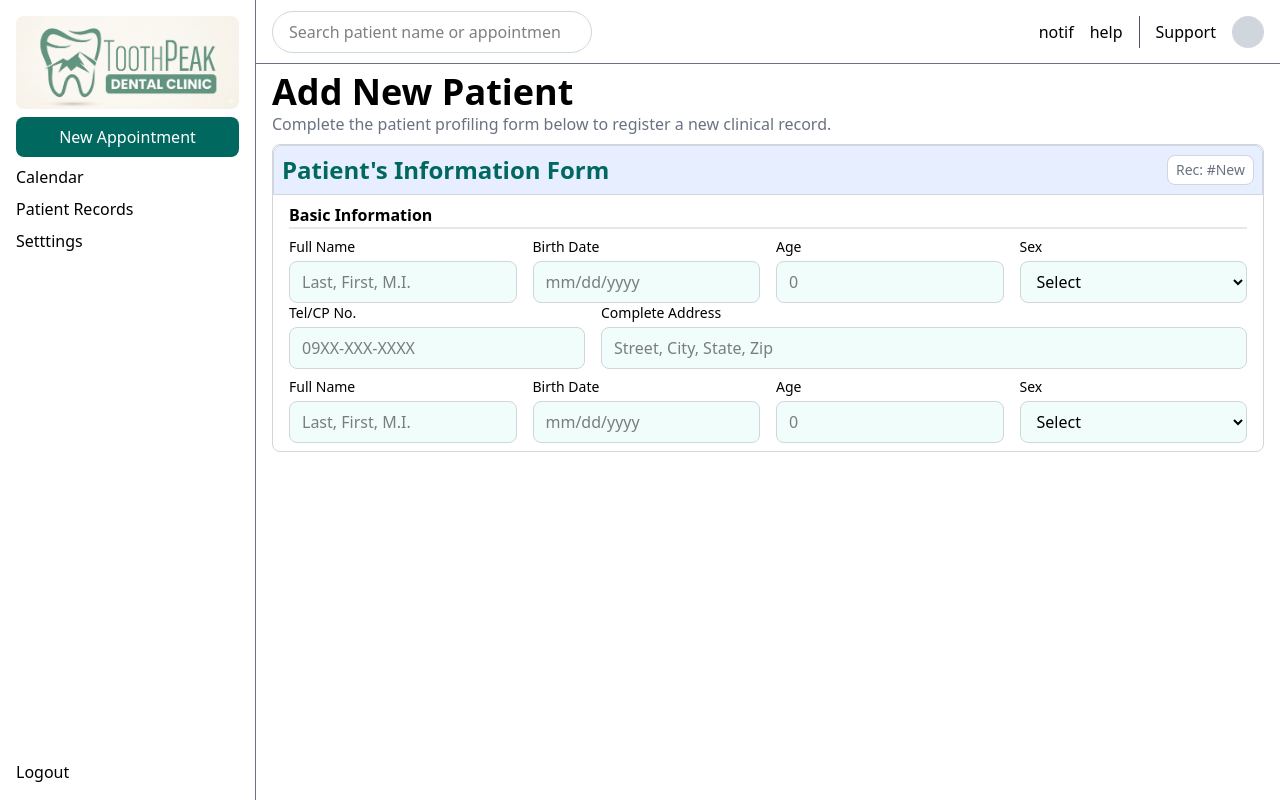
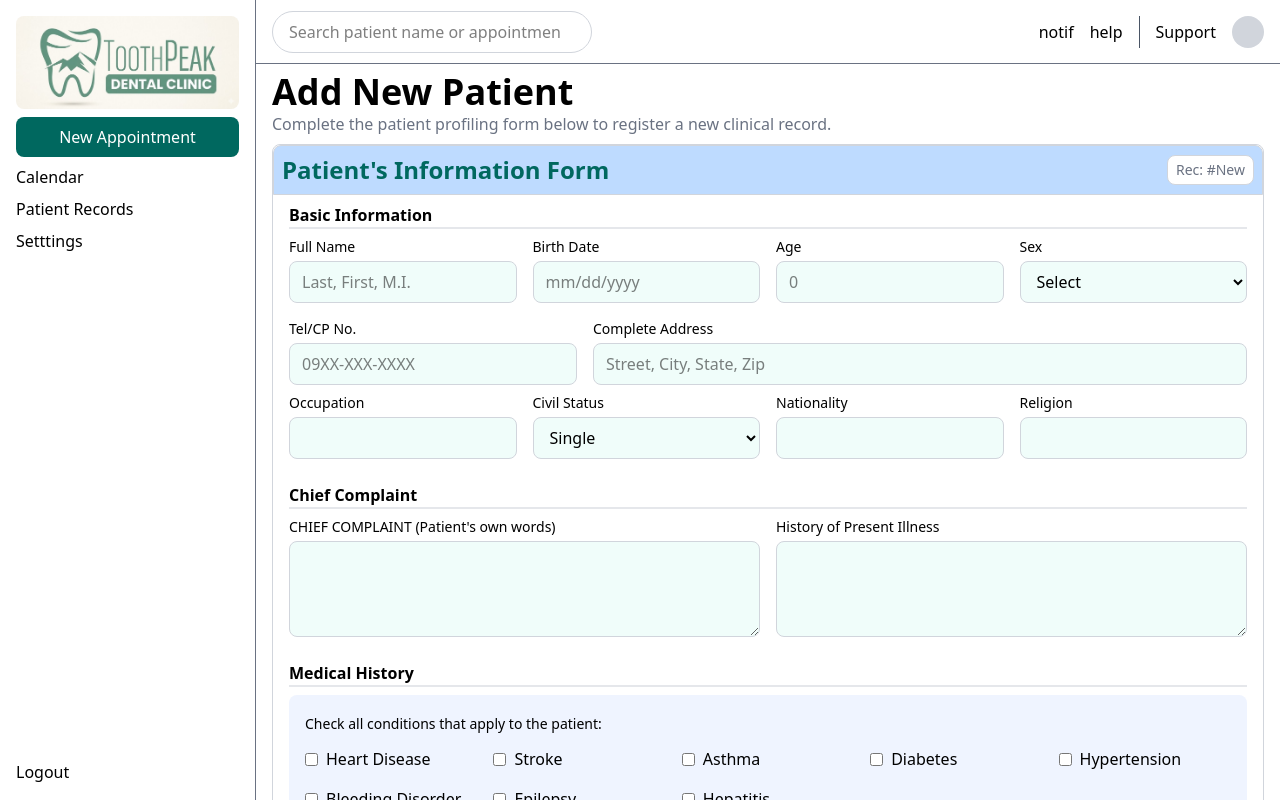
Before and after one commit to jazz212/3D_Dental_System, a Next.js app: page /dashboard/addpatient in a window 1280 px wide. Built offline with nearby package versions, Linux system fonts and the light colour scheme.

Commit message:
medical history checkbox and occupation line fix

```diff
--- a/app/components/AddPatient.js
+++ b/app/components/AddPatient.js
@@ -10,7 +10,7 @@ export default function AddPatient() {
           </p>
         </div>
         <div className="border w-full border-gray-300 overflow-hidden mt-2 rounded-lg">
-          <div className="bg-[#E6EEFF] flex items-center justify-between border  border-gray-300 p-2 rounded-t-lg">
+          <div className="bg-blue-200 flex items-center justify-between border border-gray-300 p-2 rounded-t-lg">
             <h1 className="text-[#00685F] text-2xl font-bold">
               Patient's Information Form
             </h1>
@@ -18,16 +18,17 @@ export default function AddPatient() {
               Rec: #New
             </span>
           </div>
+
           <div className="p-2 mx-2">
             <div className="font-bold">Basic Information</div>
-            <hr className="border border-gray-200"></hr>
+            <hr className="border border-gray-200" />
             <div className="grid grid-cols-4 mt-2 gap-4">
               <div className="flex flex-col gap-1">
                 <label className="text-sm">Full Name</label>
                 <input
                   type="text"
                   placeholder="Last, First, M.I."
-                  className="bg-[#F0FDFA] border border-gray-300 rounded-lg px-3 py-2 w-full"
+                  className="bg-[#F0FDFA] border border-gray-300 rounded-lg px-3 py-2 w-full outline-none focus:border-[#00685F]"
                 />
               </div>
               <div className="flex flex-col gap-1">
@@ -35,7 +36,7 @@ export default function AddPatient() {
                 <input
                   type="text"
                   placeholder="mm/dd/yyyy"
-                  className="bg-[#F0FDFA] border border-gray-300 rounded-lg px-3 py-2 w-full"
+                  className="bg-[#F0FDFA] border border-gray-300 rounded-lg px-3 py-2 w-full outline-none focus:border-[#00685F]"
                 />
               </div>
               <div className="flex flex-col gap-1">
@@ -43,68 +44,121 @@ export default function AddPatient() {
                 <input
                   type="text"
                   placeholder="0"
-                  className="bg-[#F0FDFA] border border-gray-300 rounded-lg px-3 py-2 w-full"
+                  className="bg-[#F0FDFA] border border-gray-300 rounded-lg px-3 py-2 w-full outline-none focus:border-[#00685F]"
                 />
               </div>
               <div className="flex flex-col gap-1">
                 <label className="text-sm">Sex</label>
-                <select className="bg-[#F0FDFA] border border-gray-300 rounded-lg px-3 py-2 w-full">
+                <select className="bg-[#F0FDFA] border border-gray-300 rounded-lg px-3 py-2 w-full outline-none focus:border-[#00685F]">
                   <option value="">Select</option>
                   <option value="male">Male</option>
                   <option value="female">Female</option>
                 </select>
               </div>
             </div>
-            <div className="flex gap-4">
-              <div className="flex flex-col gap-1">
+
+            <div className="flex gap-4 mt-4">
+              <div className="flex flex-col gap-1 w-72">
                 <label className="text-sm">Tel/CP No.</label>
                 <input
                   type="text"
                   placeholder="09XX-XXX-XXXX"
-                  className="bg-[#F0FDFA] border border-gray-300 rounded-lg px-3 py-2 w-74"
+                  className="bg-[#F0FDFA] border border-gray-300 rounded-lg px-3 py-2 w-full outline-none focus:border-[#00685F]"
                 />
               </div>
-              <div className="flex flex-1 flex-col gap-1">
+              <div className="flex flex-col gap-1 flex-1">
                 <label className="text-sm">Complete Address</label>
                 <input
                   type="text"
                   placeholder="Street, City, State, Zip"
-                  className="bg-[#F0FDFA] border border-gray-300 rounded-lg px-3 py-2 w-full"
+                  className="bg-[#F0FDFA] border border-gray-300 rounded-lg px-3 py-2 w-full outline-none focus:border-[#00685F]"
                 />
               </div>
             </div>
             <div className="grid grid-cols-4 mt-2 gap-4">
               <div className="flex flex-col gap-1">
-                <label className="text-sm">Full Name</label>
+                <label className="text-sm">Occupation</label>
                 <input
                   type="text"
-                  placeholder="Last, First, M.I."
-                  className="bg-[#F0FDFA] border border-gray-300 rounded-lg px-3 py-2 w-full"
+                  className="bg-[#F0FDFA] border border-gray-300 rounded-lg px-3 py-2 w-full outline-none focus:border-[#00685F]"
                 />
               </div>
               <div className="flex flex-col gap-1">
-                <label className="text-sm">Birth Date</label>
+                <label className="text-sm">Civil Status</label>
+                <select className="bg-[#F0FDFA] border border-gray-300 rounded-lg px-3 py-2 w-full outline-none focus:border-[#00685F]">
+                  <option value="">Single</option>
+                  <option value="male">Maried</option>
+                  <option value="female">Widowed</option>
+                  <option value="female">Separated </option>
+                </select>
+              </div>
+
+              <div className="flex flex-col gap-1">
+                <label className="text-sm">Nationality</label>
                 <input
                   type="text"
-                  placeholder="mm/dd/yyyy"
-                  className="bg-[#F0FDFA] border border-gray-300 rounded-lg px-3 py-2 w-full"
+                  className="bg-[#F0FDFA] border border-gray-300 rounded-lg px-3 py-2 w-full outline-none focus:border-[#00685F]"
                 />
               </div>
               <div className="flex flex-col gap-1">
-                <label className="text-sm">Age</label>
+                <label className="text-sm">Religion</label>
                 <input
                   type="text"
-                  placeholder="0"
-                  className="bg-[#F0FDFA] border border-gray-300 rounded-lg px-3 py-2 w-full"
+                  className="bg-[#F0FDFA] border border-gray-300 rounded-lg px-3 py-2 w-full outline-none focus:border-[#00685F]"
                 />
               </div>
-              <div className="flex flex-col gap-1">
-                <label className="text-sm">Sex</label>
-                <select className="bg-[#F0FDFA] border border-gray-300 rounded-lg px-3 py-2 w-full">
-                  <option value="">Select</option>
-                  <option value="male">Male</option>
-                  <option value="female">Female</option>
-                </select>
+            </div>
+          </div>
+
+          <div className="p-2 mx-2">
+            <div className="font-bold mt-2">Chief Complaint</div>
+            <hr className="border border-gray-200" />
+            <div className="flex gap-4 mt-2">
+              <div className="flex flex-col gap-1 flex-1">
+                <label className="text-sm">
+                  CHIEF COMPLAINT (Patient's own words)
+                </label>
+                <textarea className="bg-[#F0FDFA] border border-gray-300 rounded-lg px-3 py-2 w-full h-24" />
+              </div>
+              <div className="flex flex-col gap-1 flex-1">
+                <label className="text-sm">History of Present Illness</label>
+                <textarea className="bg-[#F0FDFA] border border-gray-300 rounded-lg px-3 py-2 w-full h-24" />
+              </div>
+            </div>
+          </div>
+
+          <div className="p-2 mx-2">
+            <div className="font-bold mt-2">Medical History</div>
+            <hr className="border border-gray-200" />
+            <div className="bg-[#EFF4FF] border-gray-200 p-4 mt-2 rounded-lg">
+              <label className="text-sm">
+                Check all conditions that apply to the patient:
+              </label>
+              <div className="grid grid-cols-5 gap-4 mt-3">
+                <label className="flex items-center gap-2">
+                  <input type="checkbox" /> Heart Disease
+                </label>
+                <label className="flex items-center gap-2">
+                  <input type="checkbox" /> Stroke
+                </label>
+                <label className="flex items-center gap-2">
+                  <input type="checkbox" /> Asthma
+                </label>
+                <label className="flex items-center gap-2">
+                  <input type="checkbox" /> Diabetes
+                </label>
+                <label className="flex items-center gap-2">
+                  <input type="checkbox" /> Hypertension
+                </label>
+                <label className="flex items-center gap-2">
+                  <input type="checkbox" /> Bleeding Disorder
+                </label>
+                <label className="flex items-center gap-2">
+                  <input type="checkbox" /> Epilepsy
+                </label>
+                <label className="flex items-center gap-2">
+                  <input type="checkbox" /> Hepatitis
+                </label>
               </div>
             </div>
           </div>
```
